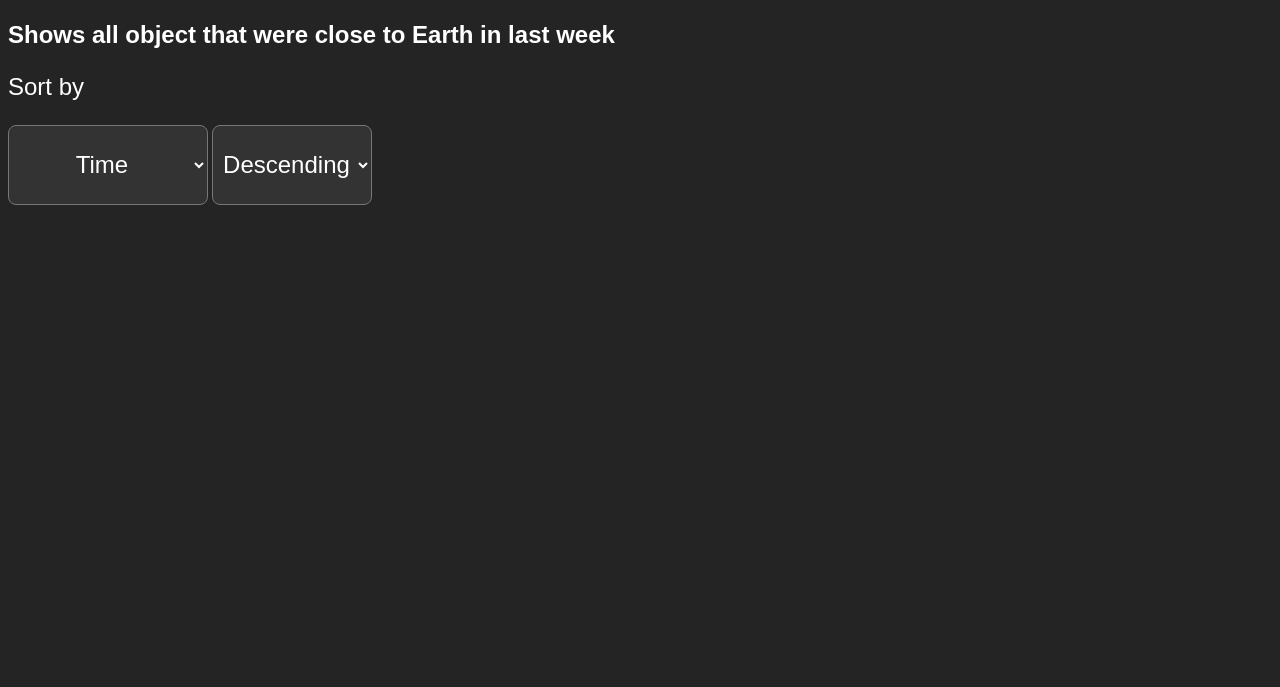
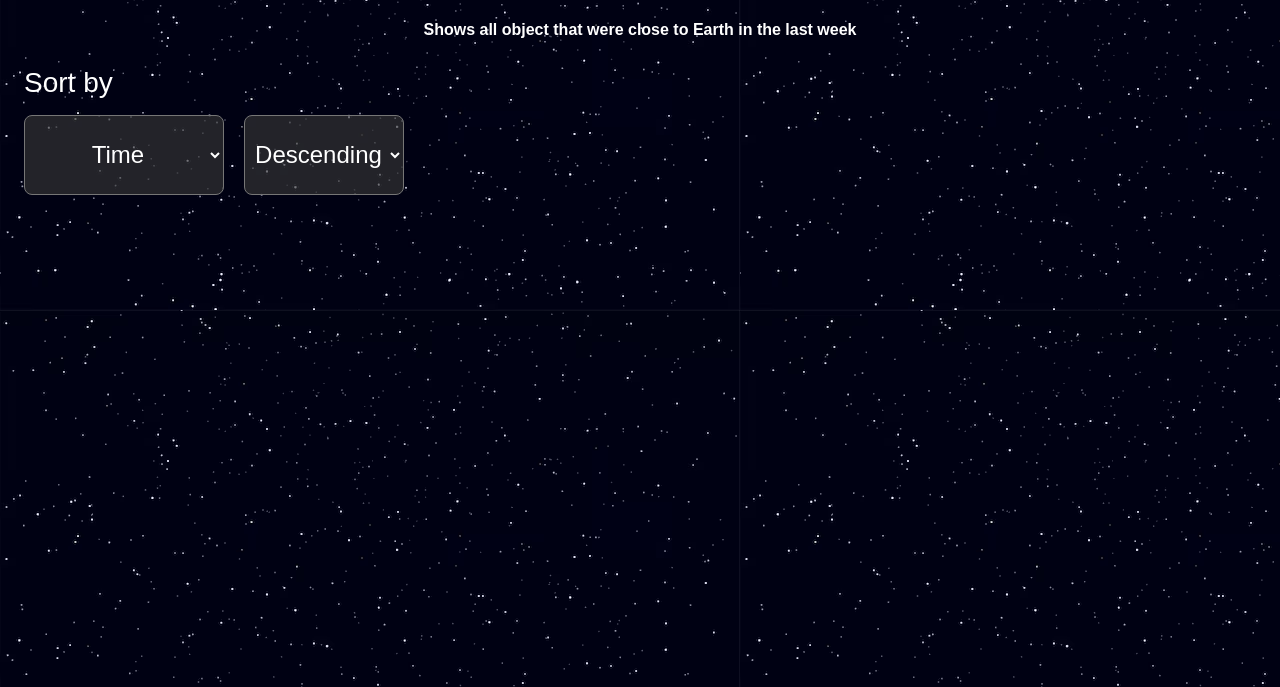
Before and after one commit to Fatsermint/close-earth-data, a plain HTML site: page index.html in a window 1280 px wide. Shown: the part 113-800 px from the top of the page. Drawn offline with Linux system fonts and the light colour scheme; no server answers.

Commit message:
added backround

```diff
--- a/index.html
+++ b/index.html
@@ -10,7 +10,7 @@
 <script src="moment.js"></script>
 <body>
     <h1 id="headl">Close Earth data</h1>
-    <h2 id="head2">Shows all object that were close to Earth in last week</h2>
+    <h2 id="head2">Shows all object that were close to Earth in the last week</h2>
     <div>
         <p id="sortP">Sort by</p>
         <select name="sortBy" id="sortBy">
--- a/style.css
+++ b/style.css
@@ -4,41 +4,53 @@ body {
     background-color: rgb(36, 36, 36);
     color: white;
     font-family: sans-serif;
-
+    background-image: url(./images/space-backround.avif);
 
 }
 #headl{
     text-align: center;
     font-size: 6.7vh;
 }
-
+#head2{
+    text-align: center;
+    font-size: 2vh;
+}
 #sortP{
-    font-size: 3vh;
+    font-size: 3.5vh;
     text-align: left;
+    margin-left: 2vh;
+    margin-bottom: 2vh;
 }
 #sortBy{
     width: 25vh;
     height: 10vh;
-    background-color: #333333;
+    background-color: #363636a8;
+    color: white;
+    border-radius: 1vh;
+    text-align: center;
+    font-size: 3vh;
+    margin-bottom: 2vh;
+    margin-left: 2vh;
+
+}
+#lowOrHigh{
+    width: 20vh;
+    height: 10vh;
+    background-color: #363636a8;
     color: white;
     border-radius: 1vh;
     text-align: center;
     font-size: 3vh;
     gap: 1vh;
-}
-#lowOrHigh{
-    width: 20vh;
-    height: 10vh;
-    background-color: #333333;
-    color: white;
-    border-radius: 1vh;
-    text-align: center;
-    font-size: 3vh;
-    gap: 1vh;
-
+    margin-bottom: 2vh;
+    margin-left: 2vh;
 }
 #sortBy:hover{
     transform: scale(1.1);
+}
+#lowOrHigh:hover{
+    transform: scale(1.1);
+
 }
 #container {
     place-content: center;
@@ -52,7 +64,7 @@ body {
 .card{
     padding: 1vh;
     border-radius: 1vh;
-    background-color: #333333;
+    background-color: #36363688;
     display: grid;
     width: 20em;
     grid-template-columns: repeat(3, 1fr);
@@ -70,7 +82,7 @@ body {
 .card:hover{
     transform: scale(1.1);
     outline-style:solid;
-    outline-color: #888888;
+    outline-color: #888888c7;
     outline-width: 1vh;
 }
 .card.small{
```
Also changed, not shown: images/space-backround.avif (added).
